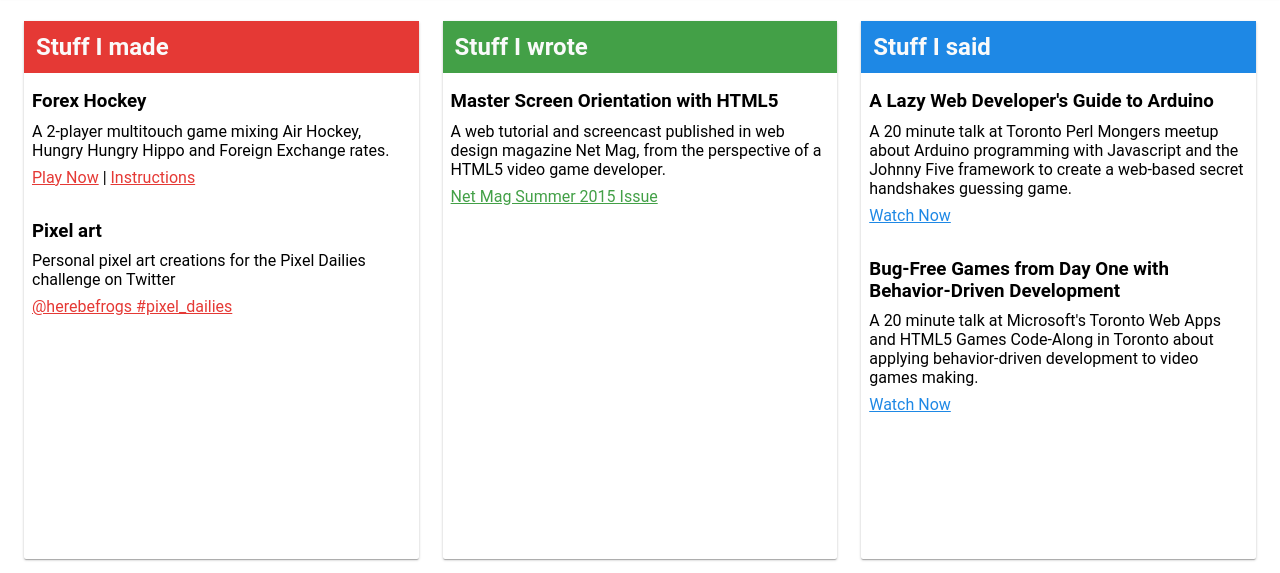
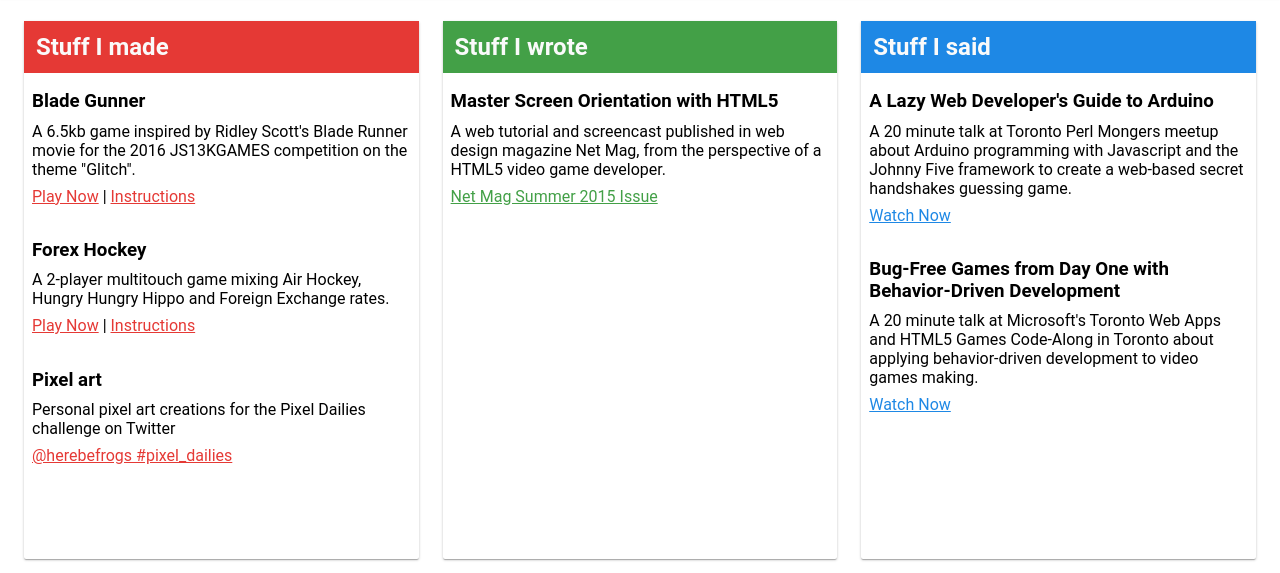
Before and after one commit to herebefrogs/herebefrogs.github.io, a plain HTML site: page index.html in a window 1280 px wide. Shown: the part 73-646 px from the top of the page. Drawn offline with Linux system fonts and the light colour scheme.

Commit message:
add Blade Gunner to the list of stuff I made

```diff
--- a/index.html
+++ b/index.html
@@ -141,6 +141,14 @@ footer.green a {
         <div class="grid-content card red">
           <h2>Stuff I made</h2>
           <article>
+            <h3>Blade Gunner</h3>
+            <div>A 6.5kb game inspired by Ridley Scott's Blade Runner movie for the 2016 JS13KGAMES competition on the theme "Glitch".</div>
+            <nav>
+              <a href="/bladegunner">Play Now</a> |
+              <a href="https://github.com/herebefrogs/bladegunner/#goal">Instructions</a>
+            </nav>
+          </article>
+          <article>
             <h3>Forex Hockey</h3>
             <div>A 2-player multitouch game mixing Air Hockey, Hungry Hungry Hippo and Foreign Exchange rates.</div>
             <nav>
```
